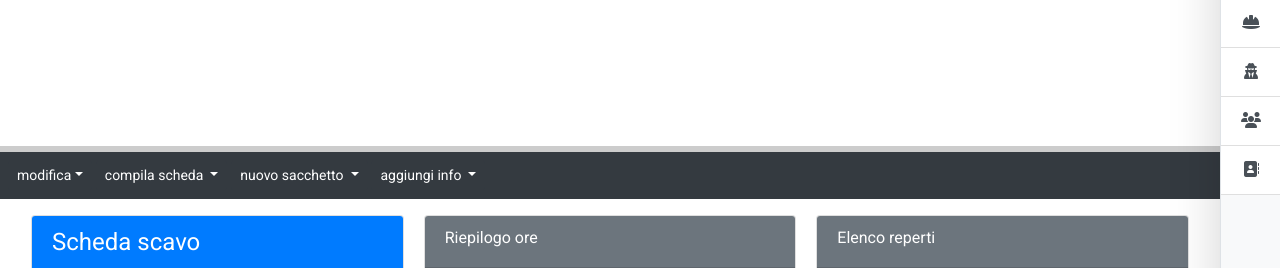
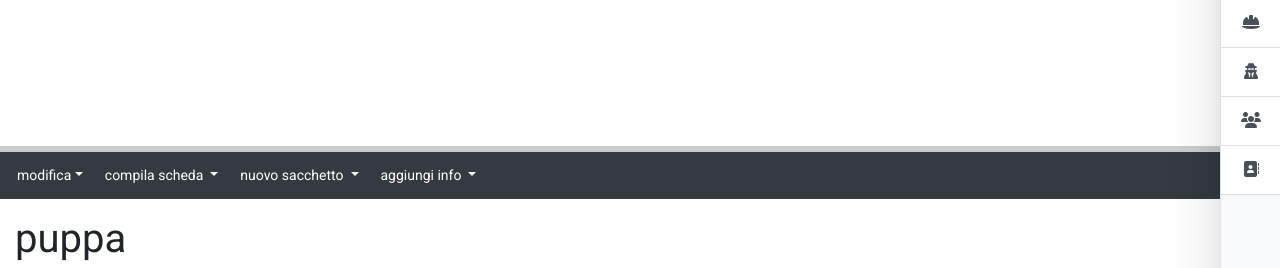
Before and after one commit to beppenapo/atw, a PHP site: page /workPage.php in a window 1280 px wide. Shown: the part 198-466 px from the top of the page. Run offline with PHP 8.4, Linux system fonts and the light colour scheme; the visitor is signed in with stand-in values (Sample User, id 1); data that the repository does not hold is empty; some libraries are stand-ins or nearby versions.

Commit message:
test new branch

```diff
--- a/client/workPage.php
+++ b/client/workPage.php
@@ -63,6 +63,7 @@
       </nav>
     </div>
     <main class="container-fluid">
+      <h1>puppa</h1>
         <div class="card-columns px-3">
           <div class="card mb-3" id="infoGenerali">
             <div class="card-header bg-primary text-white">
```
